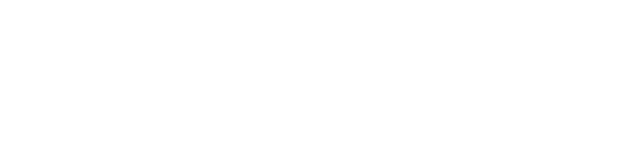
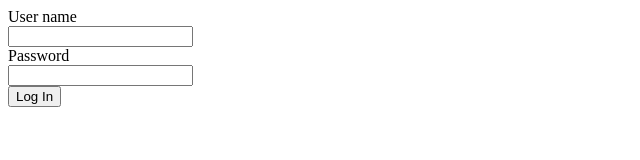
Before and after one commit to Serhii-Falcon/white-shark, a plain HTML site: page index.html in a window 1280 px wide. Shown: the whole page, without its empty margins (0-640 px from the left). Drawn offline with Linux system fonts and the light colour scheme.

Commit message:
Lab forms - done

```diff
--- a/index.html
+++ b/index.html
@@ -3,9 +3,19 @@
 <head>
     <meta charset="UTF-8">
     <meta name="viewport" content="width=device-width, initial-scale=1.0">
-    <title>Document</title>
+    <title>Lab - Forms (01)</title>
 </head>
 <body>
-
+    <form>
+        <div>
+            <label for="user_name">User name</label><br>
+            <input type="text" id="user_name" name="user_name" required minlength="2">
+        </div>
+        <div>
+            <label for="">Password</label><br>
+            <input type="password" id="password" name="password" required minlength="2">
+        </div>
+        <button type="submit">Log In</button>
+    </form>
 </body>
 </html>
```
Also changed, not shown: lab_descr_2901.txt.
